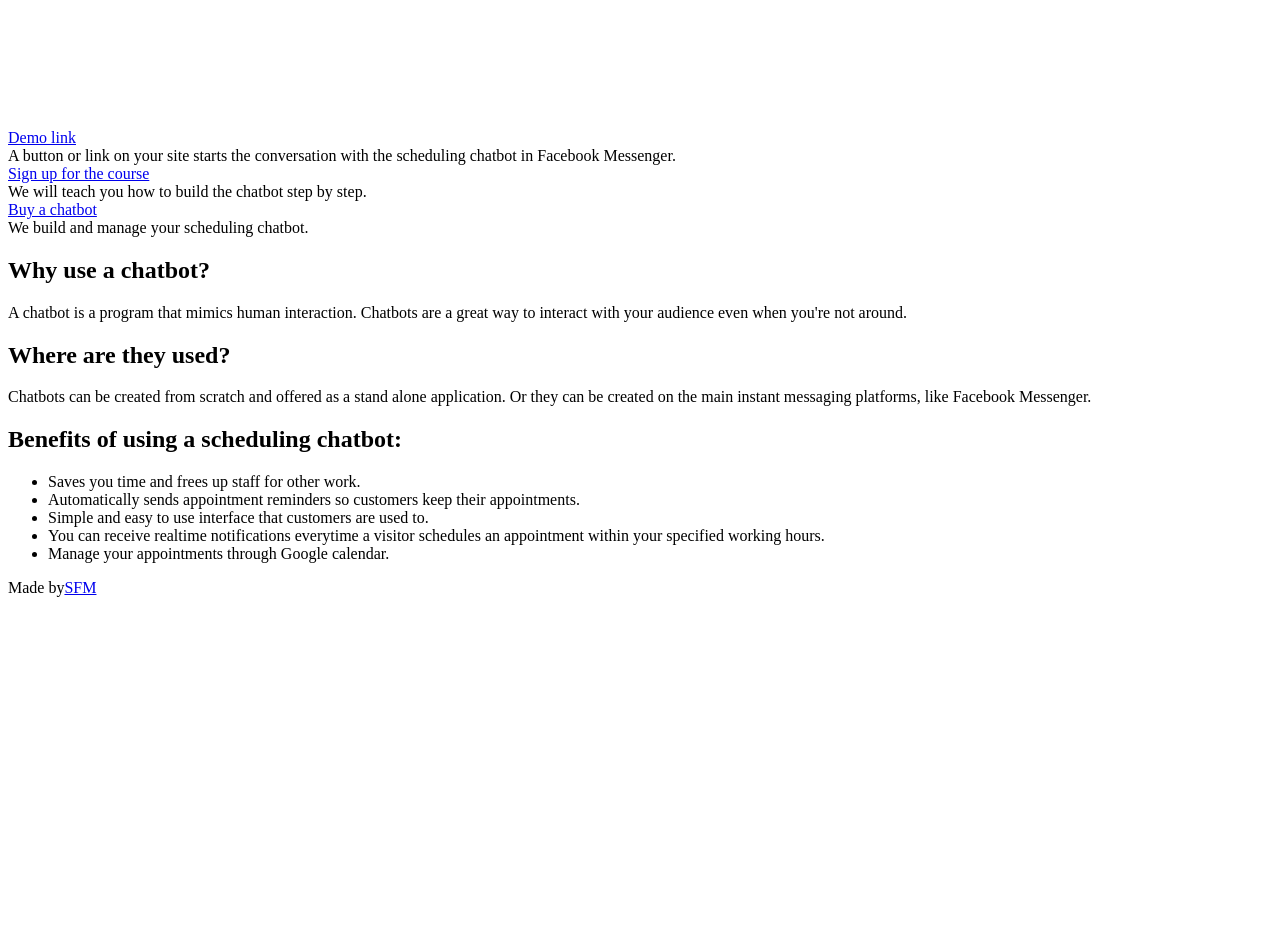
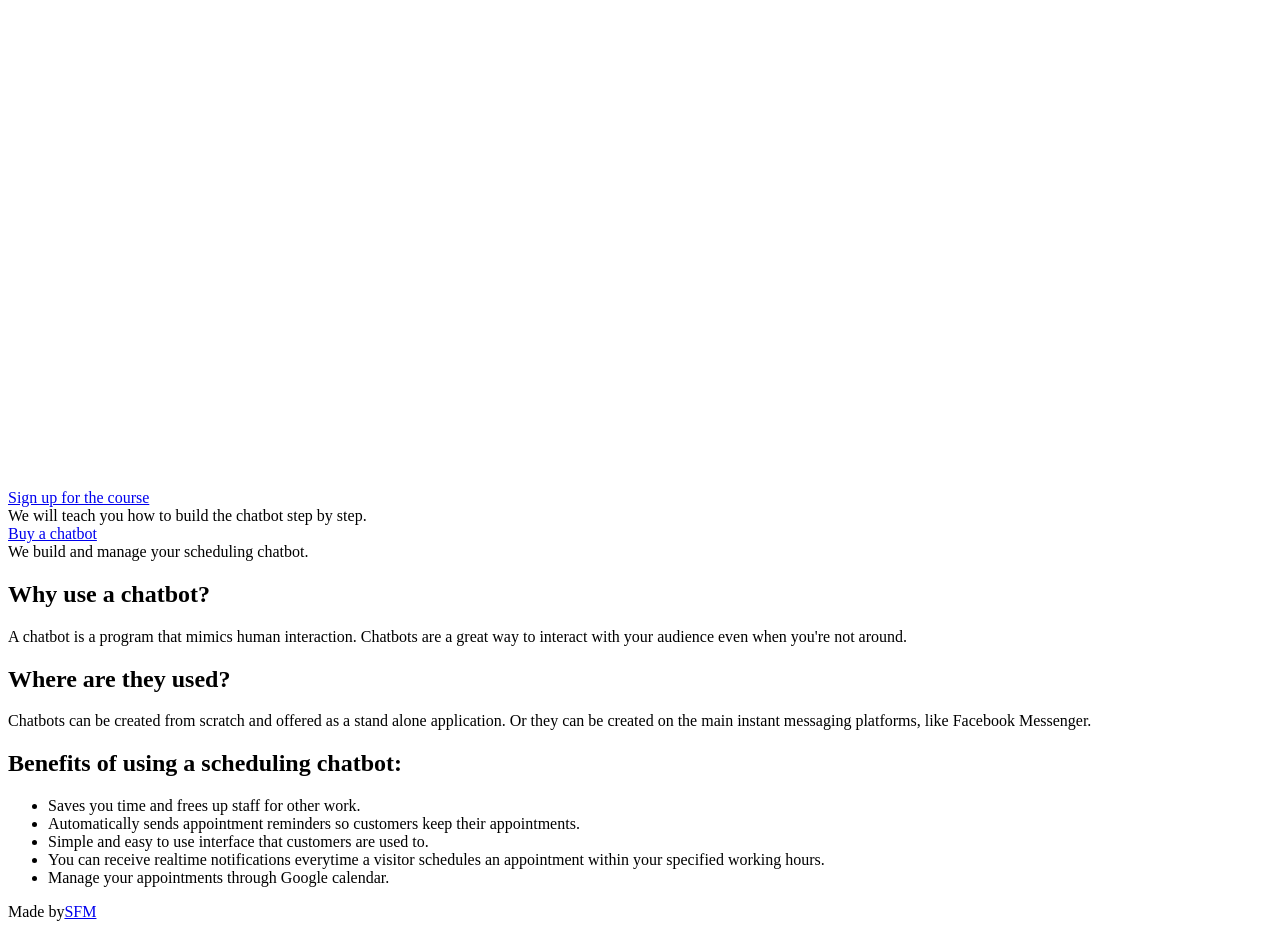
Before and after one commit to RoskiDeluge/sfmbots, a Next.js app: page / in a window 1280 px wide. Shown: the part 4100-5029 px from the top of the page. Before the commit the page ends 4705 px from the top, so only its background shows below. Built offline with nearby package versions, Linux system fonts and the light colour scheme.

Commit message:
Added Demo video embed

```diff
--- a/package.json
+++ b/package.json
@@ -15,6 +15,7 @@
     "postcss-preset-env": "^6.7.0",
     "react": "16.13.1",
     "react-dom": "16.13.1",
+    "react-player": "^2.6.2",
     "tailwindcss": "^1.8.10"
   }
 }
--- a/pages/index.js
+++ b/pages/index.js
@@ -1,3 +1,5 @@
+import ReactPlayer from "react-player";
+
 export default function Home() {
   return (
     <div className="bg-blue-100 py-20 px-10 text-blue-900">
@@ -16,9 +18,12 @@ export default function Home() {
             <img className="w-10 inline-block" src="img/gb_icon.png" />
           </span>
         </h2>
+        <div>
+          <ReactPlayer url="https://www.youtube.com/watch?v=pxo92HED7uo" />
+        </div>
         {/* Sales Copy: Dream/Pain/Fix */}
         <div className="my-20 grid grid-cols-1 lg:grid-cols-4 gap-4">
-          <div className=" bg-white border-2 rounded-lg shadow p-4 text-gray-700 text-xl space-x-3">
+          {/* <div className=" bg-white border-2 rounded-lg shadow p-4 text-gray-700 text-xl space-x-3">
             <a href="https://m.me/sfirstm?ref=book_call" target="_blank">
               <span className="inline-block py-1 px-3 rounded bg-yellow-400 text-blue-900">
                 Demo link
@@ -28,7 +33,7 @@ export default function Home() {
               <br />A button or link on your site starts the conversation with
               the scheduling chatbot in Facebook Messenger.
             </span>
-          </div>
+          </div> */}
           <div className=" bg-white border-2 rounded-lg shadow p-4 text-gray-700 text-xl space-x-3">
             <span className="inline-block py-1 px-3 rounded bg-red-600 text-red-100">
               <a
```
Also changed, not shown: 1 other file (tests, documents, lock files or other folders).
